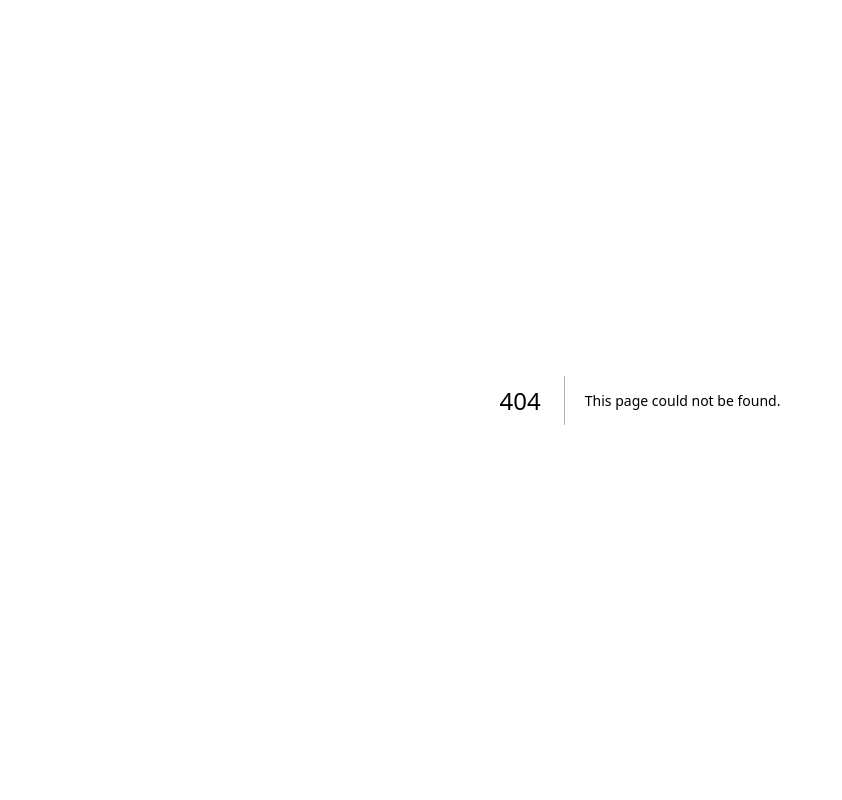
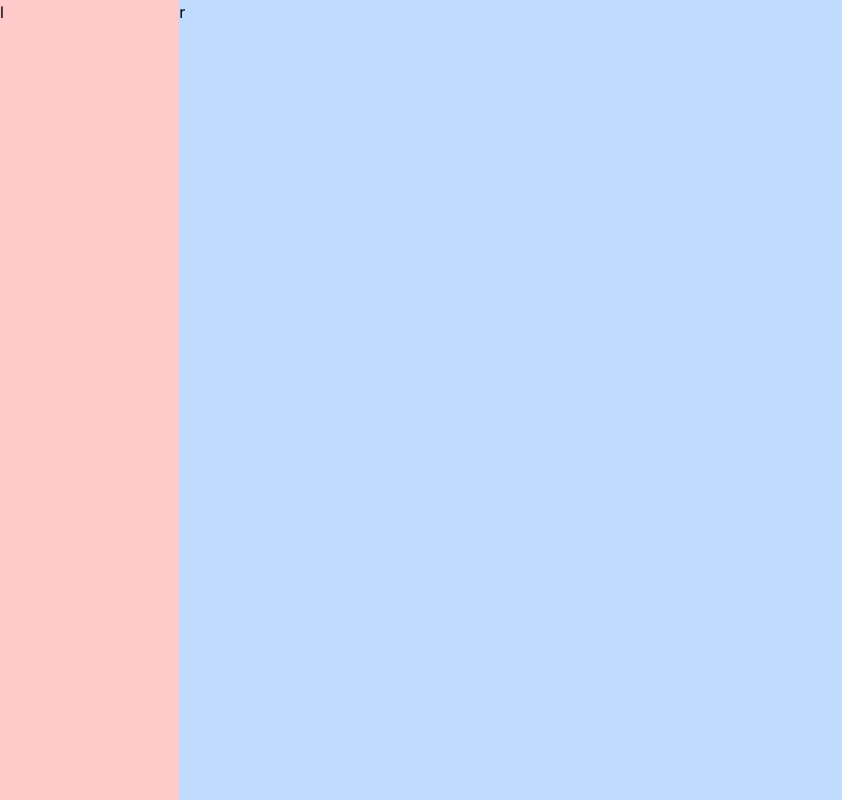
Before and after one commit to andricolae/school-mgmt, a Next.js app: page /dashboard/admin in a window 1280 px wide. Before the commit this address had no page. Shown: the whole page, without its empty margins (0-842 px from the left). Built offline with nearby package versions, Linux system fonts and the light colour scheme.

Commit message:
layout design

```diff
--- a/package.json
+++ b/package.json
@@ -1,5 +1,5 @@
 {
-  "name": "lama-dev-next-dashboard",
+  "name": "school-mgmt-dashboard",
   "version": "0.1.0",
   "private": true,
   "scripts": {
--- /dev/null
+++ b/src/app/dashboard/admin/page.tsx
@@ -0,0 +1,7 @@
+const AdminPage = () => {
+  return (
+    <div className=''>AdminPage</div>
+  )
+}
+
+export default AdminPage
--- /dev/null
+++ b/src/app/dashboard/layout.tsx
@@ -0,0 +1,10 @@
+export default function DashboardLayout({
+    children,
+}: Readonly<{
+    children: React.ReactNode;
+}>) {
+    return <div className="h-screen flex">
+        <div className="w-[14%] md:w-[8%] lg:w-[16%] xl:w-[14%] bg-red-200">l</div>
+        <div className="w-[86%] md:w-[92%] lg:w-[84%] xl:w-[86%] bg-blue-200">r</div>
+    </div>
+}
--- /dev/null
+++ b/src/app/dashboard/parent/page.tsx
@@ -0,0 +1,7 @@
+const ParentPage = () => {
+  return (
+    <div className=''>ParentPage</div>
+  )
+}
+
+export default ParentPage
--- /dev/null
+++ b/src/app/dashboard/student/page.tsx
@@ -0,0 +1,7 @@
+const StudentPage = () => {
+  return (
+    <div className=''>StudentPage</div>
+  )
+}
+
+export default StudentPage
--- /dev/null
+++ b/src/app/dashboard/teacher/page.tsx
@@ -0,0 +1,7 @@
+const TeacherPage = () => {
+  return (
+    <div className=''>TeacherPage</div>
+  )
+}
+
+export default TeacherPage
--- a/src/app/layout.tsx
+++ b/src/app/layout.tsx
@@ -5,7 +5,7 @@
 const inter = Inter({ subsets: ["latin"] });
 
 export const metadata: Metadata = {
-  title: "Lama Dev School Management Dashboard",
+  title: "School Management System",
   description: "Next.js School Management System",
 };
 
--- /dev/null
+++ b/src/app/sign-in/page.tsx
@@ -0,0 +1,7 @@
+const LoginPage = () => {
+  return (
+    <div className=''>LoginPage</div>
+  )
+}
+
+export default LoginPage
```
Also changed, not shown: 2 other files (tests, documents, lock files or other folders).
